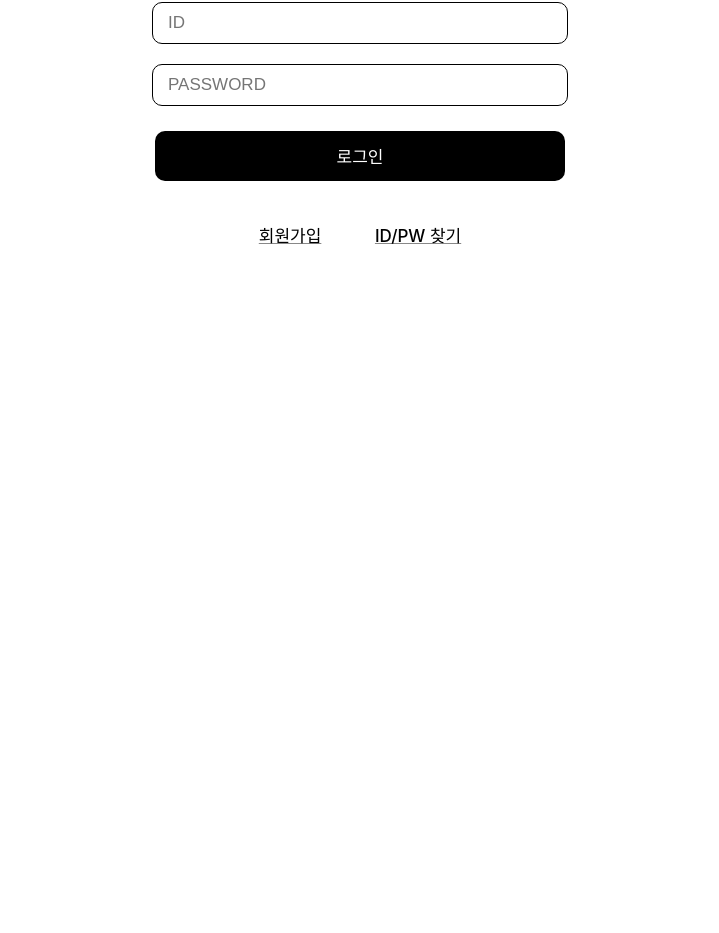
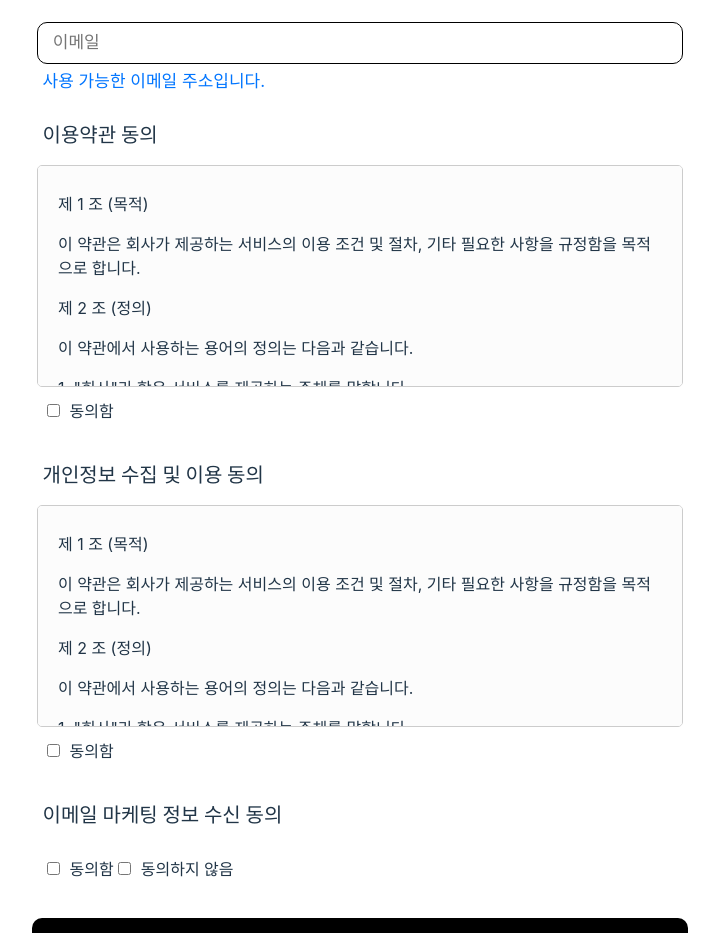
Before and after one commit to soieyans/Frontend, a React (Vite) app in the folder FITple-Frontend/: page / in a window 1280 px wide. Shown: the part 417-1350 px from the top of the page, without its empty margins (280-999 px from the left). Before the commit the page ends 800 px from the top, so only its background shows below. Built offline with nearby package versions, Linux system fonts and the light colour scheme.

Commit message:
feat: [#11] SignupPage UI, style 추가

```diff
--- /dev/null
+++ b/FITple-Frontend/pages/SignupPage/SignupPage.jsx
@@ -0,0 +1,185 @@
+import logo from '../../assets/FITple-logo.svg'
+import styled from 'styled-components'
+import { useState } from 'react'
+
+function SignupPage() {
+    const [isChecked, setIsChecked] = useState(false);
+
+    const handleCheckboxChange = (event) => {
+        setIsChecked(event.target.checked);
+    };
+
+    const handleButtonClick = () => {
+        if (isChecked) {
+        alert('이용약관에 동의하셨습니다.');
+        } else {
+        alert('이용약관에 동의해주세요.');
+        }
+    };
+
+    const termsOfService = `
+        제 1 조 (목적)
+        이 약관은 회사가 제공하는 서비스의 이용 조건 및 절차, 기타 필요한 사항을 규정함을 목적으로 합니다.
+
+        제 2 조 (정의)
+        이 약관에서 사용하는 용어의 정의는 다음과 같습니다.
+        1. "회사"라 함은 서비스를 제공하는 주체를 말합니다.
+        2. "이용자"라 함은 회사의 서비스를 이용하는 자를 말합니다.
+
+        제 3 조 (이용 계약의 성립)
+        이용 계약은 이용자의 약관 동의와 이용 신청에 대하여 회사가 승낙함으로써 성립합니다.
+
+        제 4 조 (서비스 이용)
+        1. 서비스 이용은 회사의 업무상 또는 기술상 특별한 지장이 없는 한 연중무휴를 원칙으로 합니다.
+        2. 회사는 필요한 경우 서비스의 내용을 변경할 수 있으며, 이 경우 변경 내용을 이용자에게 공지합니다.
+
+        제 5 조 (이용 제한)
+        회사는 이용자가 다음 각 호의 사유에 해당하는 경우, 서비스 이용을 제한할 수 있습니다.
+        1. 이용 신청 시 허위 내용을 등록한 경우
+        2. 타인의 서비스 이용을 방해하거나 타인의 정보를 도용한 경우
+
+        제 6 조 (계약 해지 및 이용 제한)
+        1. 이용자가 서비스 이용 계약을 해지하고자 할 때에는 언제든지 회사에 해지 신청을 할 수 있으며, 회사는 즉시 이용 계약 해지를 처리합니다.
+        2. 회사는 이용자가 제 5 조에 규정된 행위를 한 경우, 사전 통지 없이 이용 계약을 해지하거나 또는 기간을 정하여 서비스 이용을 제한할 수 있습니다.
+
+        제 7 조 (면책 조항)
+        1. 회사는 천재지변, 전쟁, 기간 통신 사업자의 서비스 중지 및 기타 이에 준하는 불가항력으로 인하여 서비스를 제공할 수 없는 경우에는 서비스 제공에 대한 책임이 면제됩니다.
+        2. 회사는 이용자의 귀책 사유로 인한 서비스 이용 장애에 대하여 책임을 지지 않습니다.
+
+        제 8 조 (관할 법원)
+        서비스 이용으로 발생한 분쟁에 대해 소송이 제기될 경우, 회사의 본사 소재지를 관할하는 법원을 전속 관할법원으로 합니다.
+    `;
+
+    return(
+        <SignupPageWrapper>
+            <img width="6%" src={logo} alt="FITple Logo"/>
+            <FormWrapper>
+                <InputBox type="text" id="login-id" placeholder="아이디"/>
+                <ErrorText isError={false}>사용 가능한 아이디입니다.</ErrorText>
+                <InputBox type="password" id="login-pw" placeholder="비밀번호"/>
+                <ErrorText isError={true}>8자리 이상의 비밀번호를 입력해주세요.</ErrorText>
+                <InputBox type="password" id="login-pw2" placeholder="비밀번호 확인"/>
+                <ErrorText isError={true}>비밀번호가 일치하지 않습니다.</ErrorText>
+                <InputBox type="password" id="login-email" placeholder="이메일"/>
+                <ErrorText isError={false}>사용 가능한 이메일 주소입니다.</ErrorText>
+
+                <MainText>이용약관 동의</MainText>
+                <ScrollBox>
+                    {termsOfService.split('\n').map((line, index) => (
+                    <p key={index}>{line}</p>
+                    ))}
+                </ScrollBox>
+                <CheckboxContainer>
+                    <Checkbox type="checkbox" checked={isChecked} onChange={handleCheckboxChange}/>
+                    <label>동의함</label>
+                </CheckboxContainer>
+
+                <MainText>개인정보 수집 및 이용 동의</MainText>
+                <ScrollBox>
+                    {termsOfService.split('\n').map((line, index) => (
+                    <p key={index}>{line}</p>
+                    ))}
+                </ScrollBox>
+                <CheckboxContainer>
+                    <Checkbox type="checkbox" checked={isChecked} onChange={handleCheckboxChange}/>
+                    <label>동의함</label>
+                </CheckboxContainer>
+
+                <MainText>이메일 마케팅 정보 수신 동의</MainText>
+                <CheckboxContainer>
+                    <Checkbox type="checkbox" checked={isChecked} onChange={handleCheckboxChange}/>
+                    <label>동의함</label>
+                    <Checkbox type="checkbox" checked={isChecked} onChange={handleCheckboxChange}/>
+                    <label>동의하지 않음</label>
+                </CheckboxContainer>
+
+                <SubmitButton>회원가입</SubmitButton>
+            </FormWrapper>
+        </SignupPageWrapper>
+    );
+}
+
+const SignupPageWrapper = styled.div`
+    width: 100vw;
+    min-height: 100vh;
+    display: flex;
+    flex-direction: column;
+    align-items: center;
+    justify-content: start;
+    margin: 30px 0;
+`;
+
+const FormWrapper = styled.div`
+    width: 80%;
+    height: auto;
+    display: flex;
+    flex-direction: column;
+    justify-content: center;
+    align-items: center;
+    margin: 15px 0 50px 0;
+`;
+
+const InputBox = styled.input.attrs(props => ({
+        type: props.type || 'text', // 기본값을 'text'로 설정
+        id: props.id,
+        placeholder: props.placeholder // 힌트 텍스트를 props로 받음
+    }))`
+    width: 60%;
+    height: 30px;
+    margin-top: 25px;
+    border: 1px solid black;
+    border-radius: 10px;
+    background-color: white;
+    padding: 5px 15px;
+    font-size: 17px;
+    outline-color: #0075FF;
+`;
+
+const ErrorText = styled.p`
+    color: ${props => (props.isError ? 'red' : '#0075FF')};
+    width: 62%;
+    margin: 5px 0 0 0;
+    padding: 0;
+    font-size: 17px;
+`;
+
+const MainText = styled.p`
+    width: 62%;
+    font-size: 20px;
+    margin: 25px 0 15px 0;
+    padding: 0;
+    font-weight: bold;
+`;
+
+const ScrollBox = styled.div`
+    width: 59%;
+    height: 200px;
+    padding: 10px 20px;
+    border: 1px solid #ccc;
+    border-radius: 5px;
+    overflow-y: scroll;
+    background-color: #fcfcfc;
+`;
+
+const CheckboxContainer = styled.div`
+    width: 62%;
+    margin: 12px 0;
+`;
+
+const Checkbox = styled.input`
+    margin-right: 10px;
+`;
+
+const SubmitButton = styled.button`
+    width: 64%;
+    height: 50px;
+    background-color: black;
+    // background-color: #0075FF;
+    // background-color: ${({ isActive }) => (isActive ? 'orange' : 'white')};
+    border-radius: 10px;
+    font-size: 17px;
+    color: white;
+    margin-top: 25px;
+`;
+
+export default SignupPage
--- a/FITple-Frontend/src/App.jsx
+++ b/FITple-Frontend/src/App.jsx
@@ -1,13 +1,14 @@
 import { BrowserRouter, Route, Routes } from "react-router-dom";
 import styled from 'styled-components'
 import LoginPage from '../pages/LoginPage/LoginPage';
+import SignupPage from "../pages/SignupPage/SignupPage";
 
 function App() {
   return (
     <BrowserRouter>
       <AppWrapper>
         <Routes>
-          <Route path='/' element={<LoginPage/>}/>
+          <Route path='/' element={<SignupPage/>}/>
         </Routes>
       </AppWrapper>
     </BrowserRouter>
```
